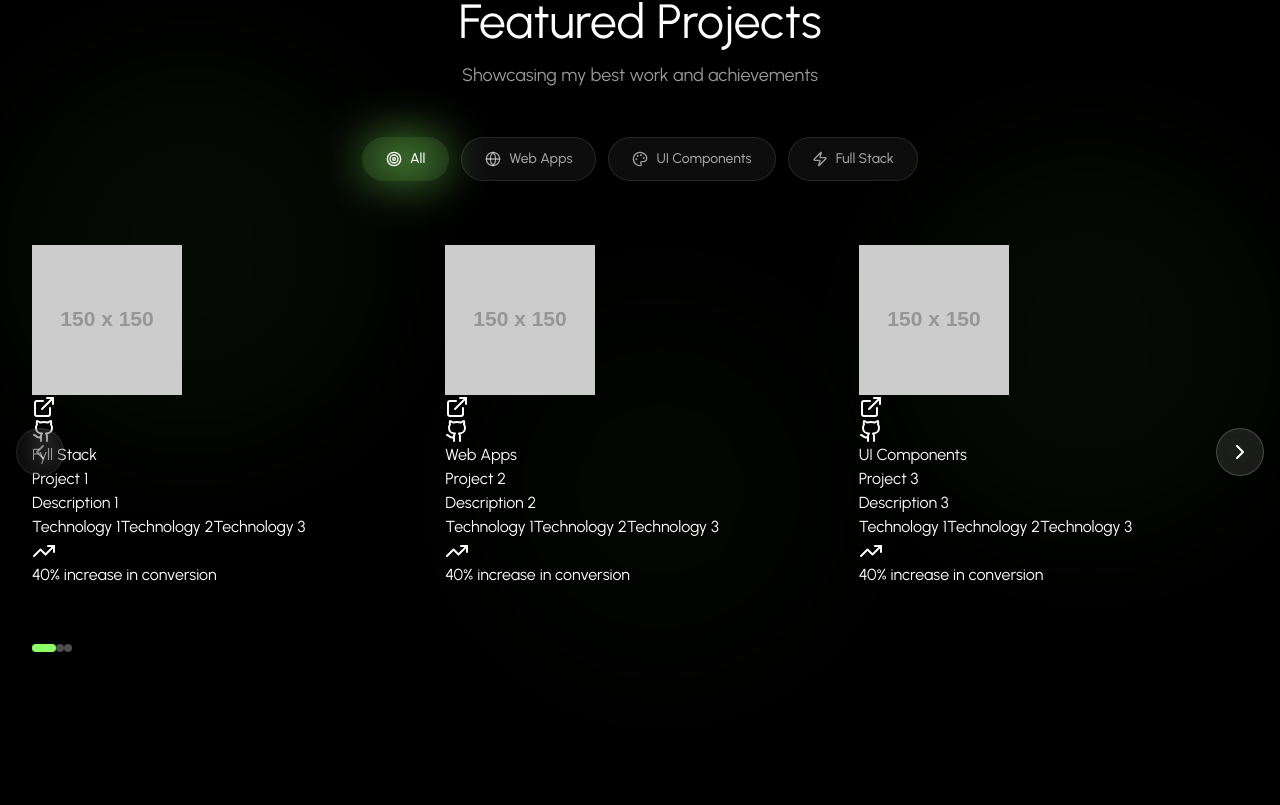
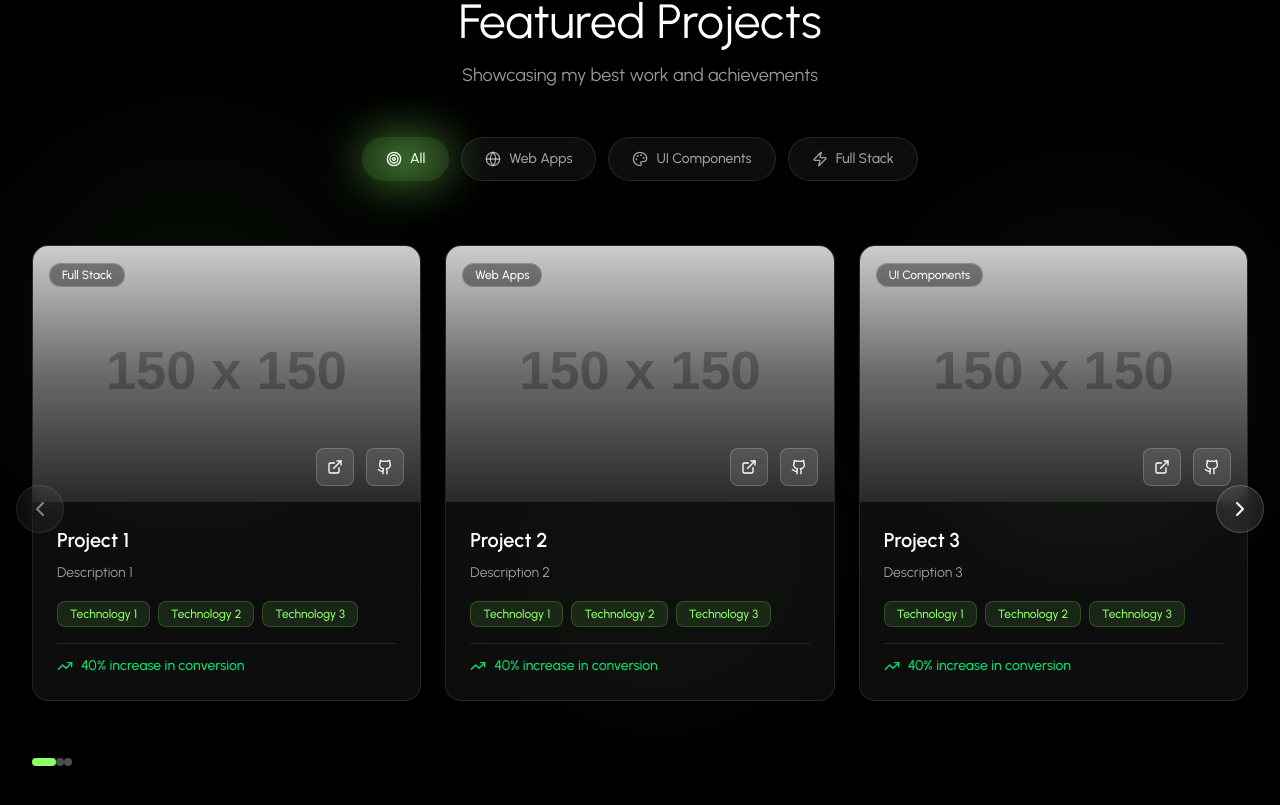
Before and after one commit to sonaiv13/portfolio_demo, a React (Vite) app: page / in a window 1280 px wide. Shown: the part 2783-3588 px from the top of the page. Built offline with nearby package versions, Linux system fonts and the light colour scheme.

Commit message:
ProjectCard styles set up

```diff
--- a/src/components/ui/ProjectCard.jsx
+++ b/src/components/ui/ProjectCard.jsx
@@ -5,26 +5,26 @@ const ProjectCard = ({project}) => {
     const { title, description, image, technologies, metrics, demoUrl, githubUrl } = project;
 
     return (
-        <div className=''>
-            <div className=''>
+        <div className='group relative bg-white/5 border border-white/10 rounded-2xl overflow-hidden hover:border-primary/30 transition-all duration-300'>
+            <div className='relative h-64 overflow-hidden'>
                 <img
                     src={image}
                     alt={title}
-                    className=''
+                    className='w-full h-full object-cover transition-transform duration-700 group-hover:scale-110'
                 />
 
-                <div className=''/>
+                <div className='absolute inset-0 bg-linear-to-t from-black via-black/60 to-transparent opacity-80 group-hover:opacity-90 transition-opacity duration-300'/>
 
-                <div className=''>
+                <div className='absolute bottom-4 right-4 flex items-center gap-3'>
                     {demoUrl && (
                         <a
                             href={demoUrl}
                             target='_blank'
                             rel='noopener noreferrer'
-                            className=''
+                            className='p-2.5 bg-white/10 backdrop-blur-md rounded-lg border border-white/20 hover:bg-primary/30 hover:border-primary/50 transition-all duration-300 hover:scale-110'
                             title='View Demo'
                         >
-                            <ExternalLink className=''/>
+                            <ExternalLink className='w-4 h-4 text-white'/>
                         </a>
                     )}
                     {githubUrl && (
@@ -32,36 +32,36 @@ const ProjectCard = ({project}) => {
                             href={githubUrl}
                             target='_blank'
                             rel='noopener noreferrer'
-                            className=''
+                            className='p-2.5 bg-white/10 backdrop-blur-md rounded-lg border border-white/20 hover:bg-primary/30 hover:border-primary/50 transition-all duration-300 hover:scale-110'
                             title='View Code'
                         >
-                            <Github className=''/>
+                            <Github className='w-4 h-4 text-white'/>
                         </a>
                     )}
                 </div>
 
-                <div className=''>
-                    <span className=''>
+                <div className='absolute top-4 left-4'>
+                    <span className='px-3 py-1 text-xs font-medium text-white bg-black/40 backdrop-blur-sm border border-white/20 rounded-full'>
                         {project.category}
                     </span>
                 </div>
             </div>
 
-            <div className=''>
+            <div className='p-6 space-y-4'>
                 <div>
-                    <h3 className=''>
+                    <h3 className='text-xl font-semibold text-white mb-2 group-hover:text-[#A8FF8D] transition-colors duration-300'>
                         {title}
                     </h3>
-                    <p className=''>
+                    <p className='text-white/60 text-sm leading-relaxed line-clamp-2'>
                         {description}
                     </p>
                 </div>
 
-                <div className=''>
+                <div className='flex flex-wrap gap-2'>
                     {technologies.map((tech, index) => (
                         <span
                             key={index}
-                            className=''
+                            className='px-3 py-1 text-xs font-medium text-primary bg-primary/10 border border-primary/20 rounded-lg hover:bg-primary/20 transition-colors duration-200'
                         >
                             {tech}
                         </span>
@@ -69,9 +69,9 @@ const ProjectCard = ({project}) => {
                 </div>
 
                 {metrics && (
-                    <div className=''>
-                        <TrendingUp className=''/>
-                        <p className=''>
+                    <div className='flex items-center gap-2 pt-3 border-t border-white/10'>
+                        <TrendingUp className='w-4 h-4 text-green-400'/>
+                        <p className='text-sm font-medium text-green-400'>
                             {metrics}
                         </p>
                     </div>
--- a/src/data/projects.js
+++ b/src/data/projects.js
@@ -4,7 +4,7 @@ export const projects = [
         title: "Project 1",
         description: "Description 1",
         image: "https://via.placeholder.com/150",
-        category: "Fyll Stack",
+        category: "Full Stack",
         technologies: ["Technology 1", "Technology 2", "Technology 3"],
         metrics: '40% increase in conversion',
         demoUrl: "https://example.com",
@@ -37,7 +37,7 @@ export const projects = [
         title: "Project 4",
         description: "Description 4",
         image: "https://via.placeholder.com/150",
-        category: "All",
+        category: "Full Stack",
         technologies: ["Technology 1", "Technology 2", "Technology 3"],
         metrics: '40% increase in conversion',
         demoUrl: "https://example.com",
```
